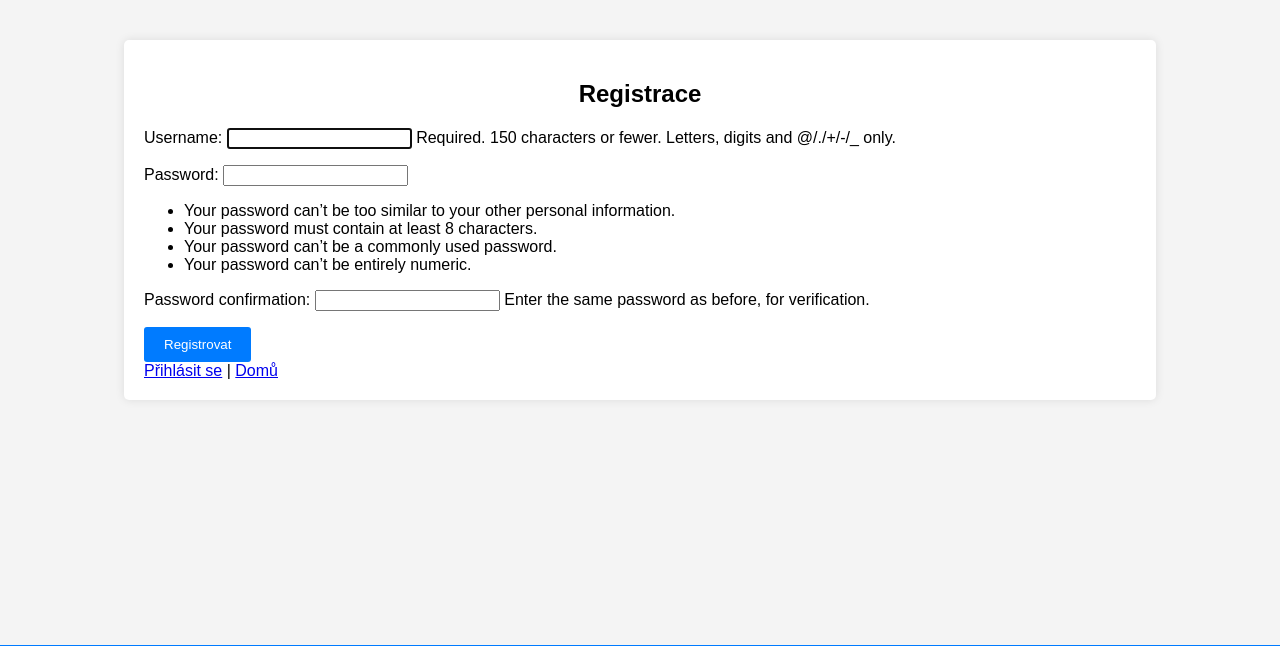
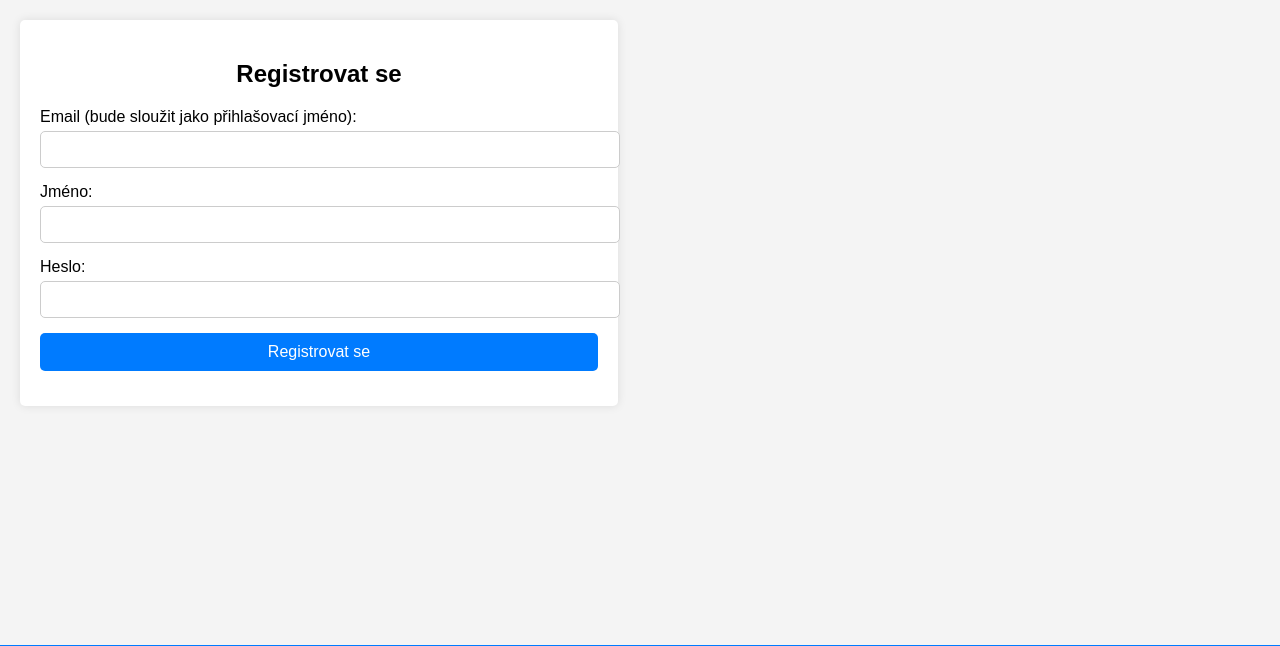
Before and after one commit to Strtek/Repo_vlastni_web, a Django app: page /register/ in a window 1280 px wide. Shown: the part 85-731 px from the top of the page. Run offline with Django 5.2, Linux system fonts and the light colour scheme.

Commit message:
Do hlavičky přidána informace o přihlášeném uživateli.Upraven vzhled přihlašovací stránky

```diff
--- a/myproject/myapp/forms.py
+++ b/myproject/myapp/forms.py
@@ -6,3 +6,8 @@ class MessageForm(forms.ModelForm):
     class Meta:
         model = Message
         fields = ['content']
+
+class UserRegistrationForm(forms.Form):
+    email = forms.EmailField(label='Email', max_length=254)
+    name = forms.CharField(label='Jméno', max_length=30)
+    password = forms.CharField(label='Heslo', widget=forms.PasswordInput)
--- a/myproject/myapp/static/css/login.css
+++ b/myproject/myapp/static/css/login.css
@@ -1,66 +1,71 @@
-    <style>
-        body {
-            font-family: Arial, sans-serif;
-            background-color: #BBF2F4;
-            margin: 0;
-            padding: 0;
+.login-wrapper {
     display: flex;
     justify-content: center;
-            align-items: center;
-            flex-direction: column;
+    align-items: flex-start;
+    padding: 20px;
+}
 
-        }
-        .container {
-            background-color: #BBF2F4;
+.login-container {
+    width: 45%;
     padding: 20px;
+    background-color: #fff;
     border-radius: 5px;
     box-shadow: 0 0 10px rgba(0, 0, 0, 0.1);
+}
+
+.login-container h2 {
+    margin-bottom: 20px;
     text-align: center;
 }
-        h2 {
-            text-align: center;
+.messages {
     margin-bottom: 20px;
 }
-        .messages {
-            list-style-type: none;
-            padding: 0;
+
+.alert {
+    padding: 10px;
+    margin-bottom: 10px;
+    border: 1px solid transparent;
+    border-radius: 4px;
 }
-        .message {
-            padding: 10px;
-            border-bottom: 1px solid #ddd;
+
+.alert.error {
+    color: #a94442;
+    background-color: #f2dede;
+    border-color: #ebccd1;
 }
-        .message:last-child {
-            border-bottom: none;
+
+.form-group {
+    margin-bottom: 15px;
 }
-        .message strong {
+
+.form-group label {
     display: block;
     margin-bottom: 5px;
 }
-        .add-message {
-            margin-top: 20px;
-            text-align: center;
-        }
-        .add-message form {
-            display: flex;
-            flex-direction: column;
-            align-items: center;
-        }
-        .add-message textarea {
+
+.form-group input {
     width: 100%;
     padding: 10px;
     border: 1px solid #ccc;
-            border-radius: 3px;
-            margin-bottom: 10px;
+    border-radius: 5px;
 }
-        .add-message button {
-            padding: 10px 20px;
+
+.form-group button {
+    width: 100%;
+    padding: 10px;
     background-color: #007bff;
-            color: white;
+    color: #fff;
     border: none;
-            border-radius: 3px;
+    border-radius: 5px;
     cursor: pointer;
+    font-size: 16px;
 }
-        .add-message button:hover {
+
+.form-group button:hover {
     background-color: #0056b3;
 }
-    </style>
+
+.login-container p {
+    text-align: center;
+    margin-top: 15px;
+}
--- a/myproject/myapp/static/css/style.css
+++ b/myproject/myapp/static/css/style.css
@@ -36,6 +36,9 @@ nav a:hover {
     top: 10px;
     right: 10px;
 }
+header .user-info {
+    margin: 0;
+}
 
 main {
     padding: 20px;
--- a/myproject/myapp/templates/base.html
+++ b/myproject/myapp/templates/base.html
@@ -9,6 +9,7 @@
     <link rel="stylesheet" href="{% static 'css/style.css' %}">
     <link rel="stylesheet" href="{% static 'css/home.css' %}">
     <link rel="stylesheet" href="{% static 'css/message_list.css' %}">
+    <link rel="stylesheet" href="{% static 'css/login.css' %}">
     {% block extra_head %}{% endblock %}
 </head>
 <body>
@@ -30,7 +31,11 @@
         </nav>
         <div class="current-time">
             <p>Dnes je: {{ current_time|date:"j. F Y H:i" }}</p>
+            {% if user.is_authenticated %}
+                <p>Jste přihlášen jako: {{ user.username }}</p>
+            {% endif %}
         </div>
+
     </header>
     <main>
         {% block content %}{% endblock %}
--- a/myproject/myapp/templates/registration/register.html
+++ b/myproject/myapp/templates/registration/register.html
@@ -1,17 +1,35 @@
-{% extends 'base.html' %}
+{% extends "base.html" %}
+{% load static %}
 
 {% block title %}Registrace{% endblock %}
 
 {% block content %}
-<div class="container">
-    <h2>Registrace</h2>
-    <form method="post">
+<div class="login-container">
+    <h2>Registrovat se</h2>
+    {% if messages %}
+        <div class="messages">
+            {% for message in messages %}
+                <div class="alert {% if message.tags %}{{ message.tags }}{% endif %}">{{ message }}</div>
+            {% endfor %}
+        </div>
+    {% endif %}
+    <form method="post" action="{% url 'register' %}">
         {% csrf_token %}
-        {{ form.as_p }}
-        <button type="submit">Registrovat</button>
+        <div class="form-group">
+            <label for="register_email">Email (bude sloužit jako přihlašovací jméno):</label>
+            <input type="email" name="email" id="register_email" required>
+        </div>
+        <div class="form-group">
+            <label for="register_name">Jméno:</label>
+            <input type="text" name="name" id="register_name" required>
+        </div>
+        <div class="form-group">
+            <label for="register_password">Heslo:</label>
+            <input type="password" name="password" id="register_password" required>
+        </div>
+        <div class="form-group">
+            <button type="submit">Registrovat se</button>
+        </div>
     </form>
-    <div class="nav-links">
-        <a href="{% url 'login' %}">Přihlásit se</a> | <a href="{% url 'home' %}">Domů</a>
-    </div>
 </div>
 {% endblock %}
--- a/myproject/myapp/views.py
+++ b/myproject/myapp/views.py
@@ -6,6 +6,9 @@ from django.contrib.auth.models import User
 from django.utils import timezone
 from .models import Message
 from .forms import MessageForm
+from .forms import UserRegistrationForm
+from django.contrib import messages
+from django.db import IntegrityError
 
 def home(request):
     current_time = timezone.now()
@@ -17,16 +20,24 @@ def home(request):
 
 def register(request):
     if request.method == 'POST':
-        form = UserCreationForm(request.POST)
+        form = UserRegistrationForm(request.POST)
         if form.is_valid():
-            form.save()
-            username = form.cleaned_data.get('username')
-            raw_password = form.cleaned_data.get('password1')
-            user = authenticate(username=username, password=raw_password)
-            login(request, user)
-            return redirect('message_list')
+            email = form.cleaned_data.get('email')
+            name = form.cleaned_data.get('name')
+            password = form.cleaned_data.get('password')
+            try:
+                if User.objects.filter(username=email).exists():
+                    messages.error(request, 'Uživatel s tímto emailem již existuje.')
+                else:
+                    user = User.objects.create_user(username=email, email=email, password=password)
+                    user.first_name = name
+                    user.save()
+                    messages.success(request, 'Registrace úspěšná. Nyní se můžete přihlásit.')
+                    return redirect('login')
+            except IntegrityError:
+                messages.error(request, 'Došlo k chybě při registraci. Zkuste to prosím znovu.')
     else:
-        form = UserCreationForm()
+        form = UserRegistrationForm()
     return render(request, 'registration/register.html', {'form': form})
 
 @login_required
```
Also changed, not shown: myproject/myapp/templates/registration/login.html (+21 -14 lines), myproject/db.sqlite3. Lines whose indentation alone changed are shown as unchanged.
